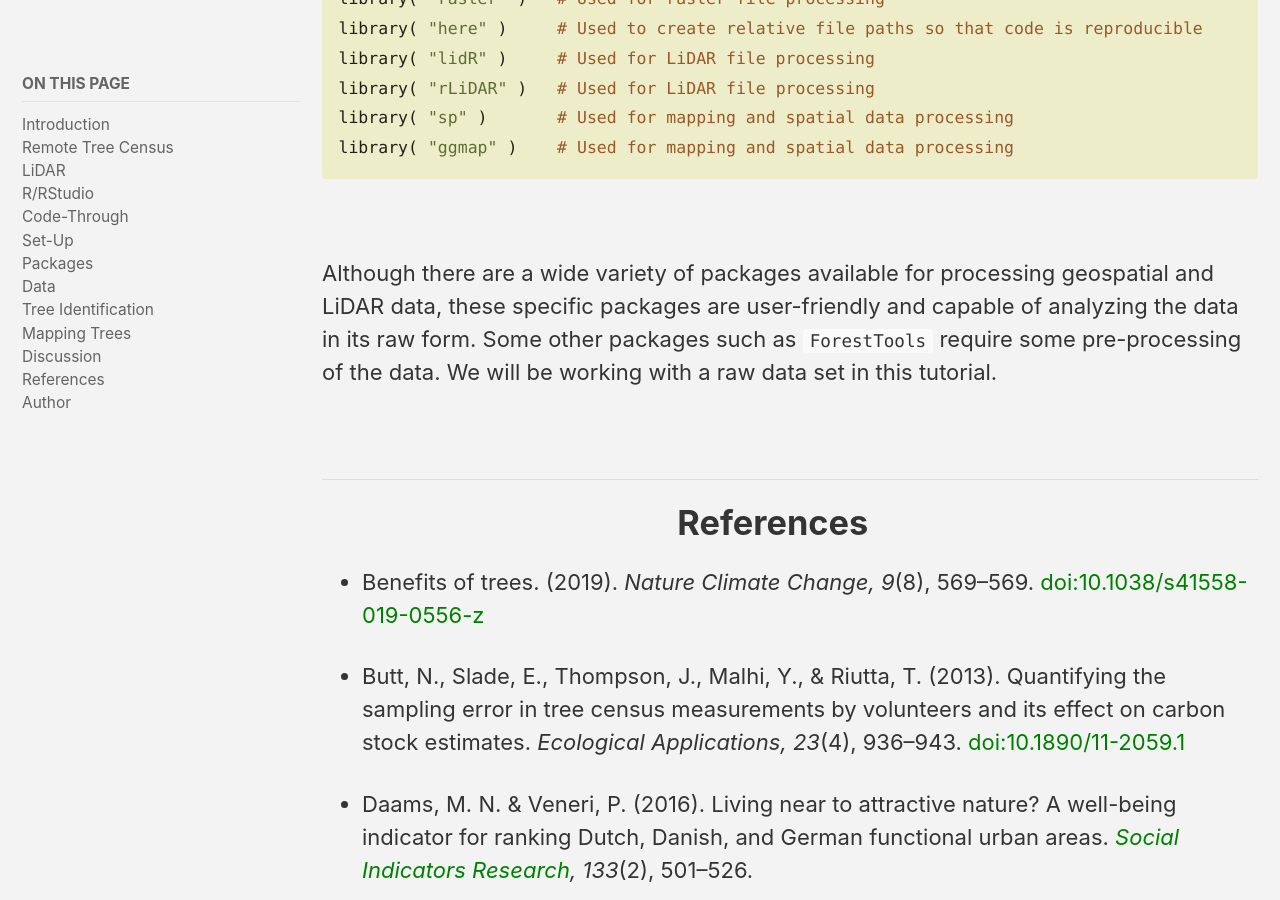
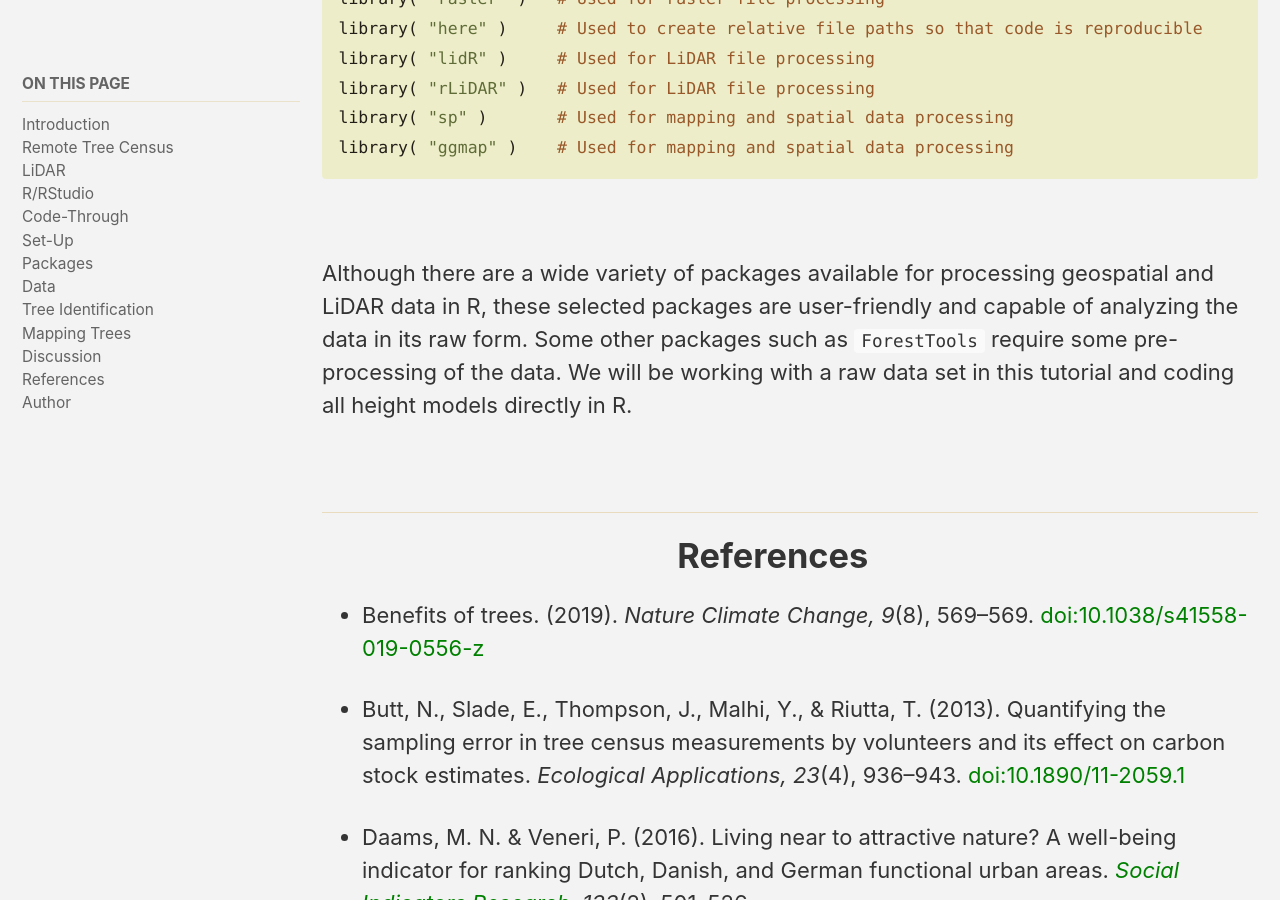
Before and after one commit to castower/cpp-593-treeproject-site, a Jekyll site: the page built from index.md, in a window 1280 px wide and 900 px high, scrolled down 9392 px. Built offline with Jekyll 4.4.1, drawn with Linux system fonts in a browser that asks for light colours; cached includes are drawn as plain includes; nearby versions of some CDN libraries.

Commit message:
Update index.md

```diff
--- a/index.md
+++ b/index.md
@@ -221,7 +221,7 @@ library( "ggmap" )    # Used for mapping and spatial data processing
 
 <br>
 
-<p markdown="1"> Although there are a wide variety of packages available for processing geospatial and LiDAR data, these specific packages are user-friendly and capable of analyzing the data in its raw form. Some other packages such as `ForestTools` require some pre-processing of the data. We will be working with a raw data set in this tutorial. </p>
+<p markdown="1"> Although there are a wide variety of packages available for processing geospatial and LiDAR data in R, these selected packages are user-friendly and capable of analyzing the data in its raw form. Some other packages such as `ForestTools` require some pre-processing of the data. We will be working with a raw data set in this tutorial and coding all height models directly in R. </p>
 
 <br>
 
```
